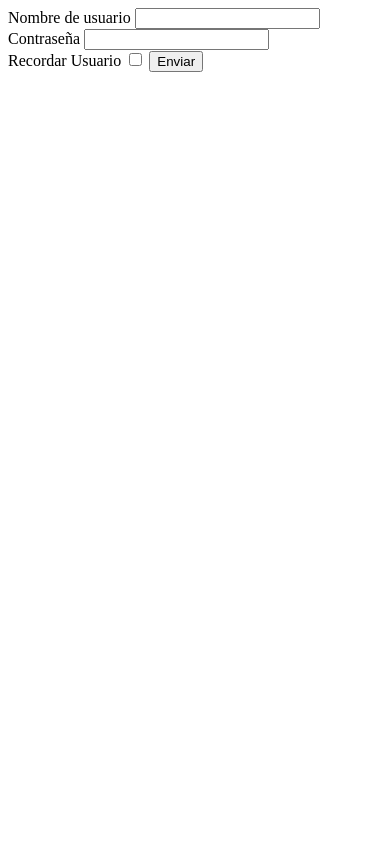
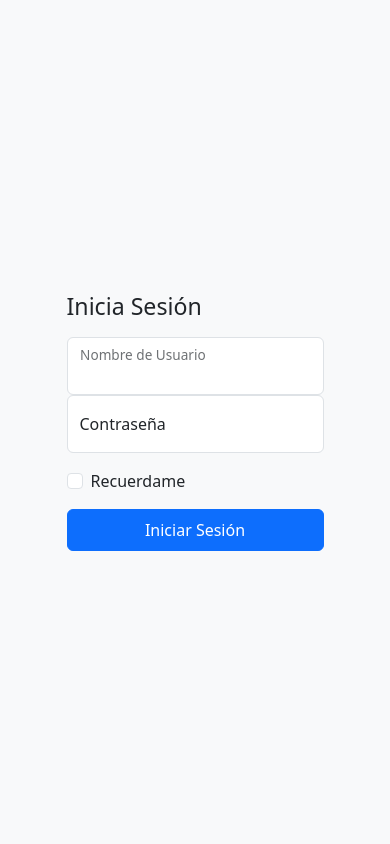
Before and after one commit to AlejndroSG/PHPFinalPractica, a PHP site: page /login.php in a window 390 px wide. Run offline with PHP 8.4, Linux system fonts and the light colour scheme.

Commit message:
2025-01-22

```diff
--- /dev/null
+++ b/ProyectoFinal PHP/header&footer/head.html
@@ -0,0 +1,9 @@
+<!DOCTYPE html>
+<html lang="en">
+<head>
+    <meta charset="UTF-8">
+    <meta name="viewport" content="width=device-width, initial-scale=1.0">
+    <title>Document</title>
+    <link rel="stylesheet" href="../header&footer/style.css">
+    <link href="https://cdn.jsdelivr.net/npm/bootstrap@5.3.3/dist/css/bootstrap.min.css" rel="stylesheet" integrity="sha384-QWTKZyjpPEjISv5WaRU9OFeRpok6YctnYmDr5pNlyT2bRjXh0JMhjY6hW+ALEwIH" crossorigin="anonymous">
+</head>
--- /dev/null
+++ b/ProyectoFinal PHP/header&footer/style.css
@@ -0,0 +1,3 @@
+body{
+    height: 100vh;
+}
--- a/ProyectoFinal PHP/vistas/login.php
+++ b/ProyectoFinal PHP/vistas/login.php
@@ -1,21 +1,26 @@
-<!DOCTYPE html>
-<html lang="en">
-<head>
-    <meta charset="UTF-8">
-    <meta name="viewport" content="width=device-width, initial-scale=1.0">
-    <title>Document</title>
-</head>
-<body>
+<?php
+    include ("../header&footer/head.html");
+?>
+<body class="d-flex align-items-center py-4 bg-body-tertiary justify-content-center" id="login">
     <form action="../controladores/index.php?action=compUsu" method="post">
-        <label for="nom">Nombre de usuario</label>
-        <input type="text" name="nom" value=<?php if(isset($_COOKIE["usuario"])) echo $_COOKIE["usuario"] ?>>
-        <br>
-        <label for="psw">Contraseña</label>
-        <input type="password" name="psw">
-        <br>
-        <label for="rec">Recordar Usuario</label>
-        <input type="checkbox" name="rec" <?php if(isset($_COOKIE["usuario"])) echo "checked"; ?>>
-        <input type="submit" value="Enviar" name="fIni">
+        <h1 class="h3 mb-3 fw-normal">Inicia Sesión</h1>
+
+        <div class="form-floating">
+            <input type="text" class="form-control" name="nom" value=<?php if(isset($_COOKIE["usuario"])) echo $_COOKIE["usuario"] ?>>
+            <label for="floatingInput">Nombre de Usuario</label>
+        </div>
+        <div class="form-floating">
+            <input type="password" class="form-control" name="psw" placeholder="Contraseña">
+            <label for="floatingPassword">Contraseña</label>
+        </div>
+
+        <div class="form-check text-start my-3">
+        <input class="form-check-input" type="checkbox" name="rec" <?php if(isset($_COOKIE["usuario"])) echo "checked"; ?> id="flexCheckDefault">
+        <label class="form-check-label" for="flexCheckDefault">
+            Recuerdame
+        </label>
+        </div>
+        <button class="btn btn-primary w-100 py-2" value="Enviar" name="fini" type="submit">Iniciar Sesión</button>
     </form>
 
     <?php if(isset($err)) echo $err; ?>
```
Also changed, not shown: ProyectoFinal PHP/header&footer/footer.html (added, +18 -0 lines), ProyectoFinal PHP/vistas/amigos.php (+7 -9 lines).
